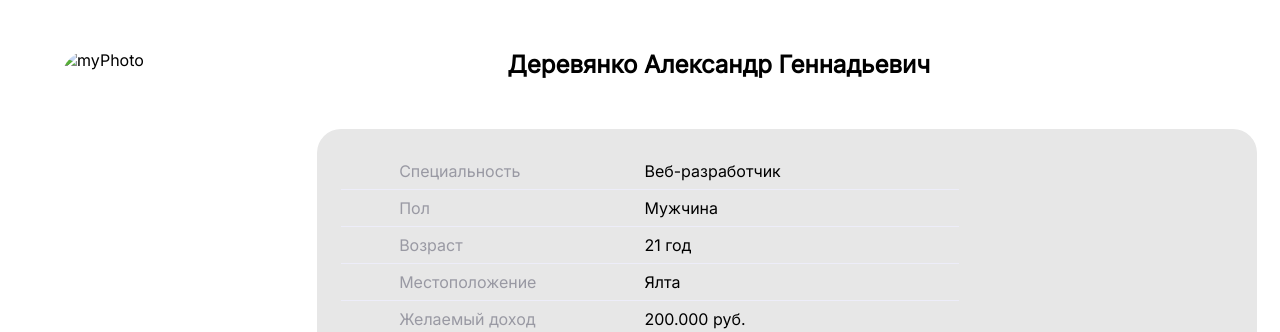
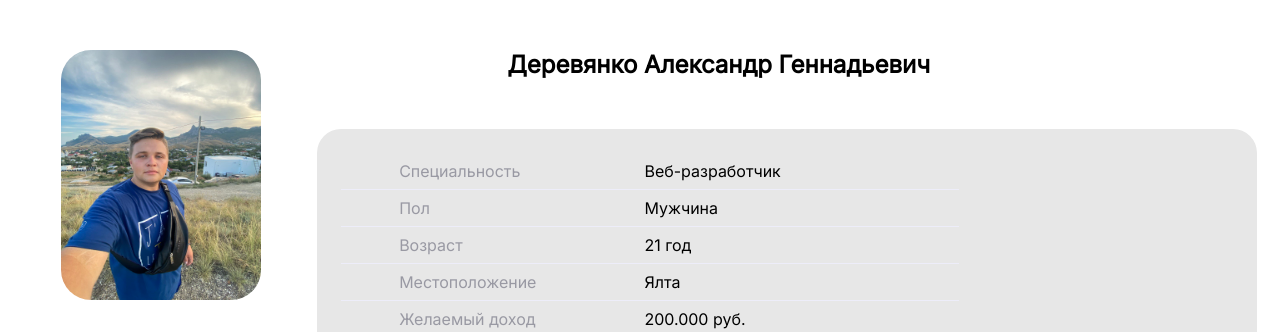
Before and after one commit to Krut0g0lov/Portfolio, a plain HTML site: page index.html in a window 1280 px wide. Shown: the top 332 px of the page. Drawn offline with Linux system fonts and the light colour scheme.

Commit message:
Update index.html

```diff
--- a/index.html
+++ b/index.html
@@ -18,7 +18,7 @@
 
         <header class="header-wrapper">
             <div class="header-contacts">
-                <img class="img" src="img/photo.jpeg" alt="myPhoto">
+                <img class="img" src="photo.jpeg" alt="myPhoto">
                 <div>
                     <ul class="header_social">
                         <li><a href="https://vk.com/d3bag"><svg class="social_icon_vk" viewBox="0 0 448 512">
```
